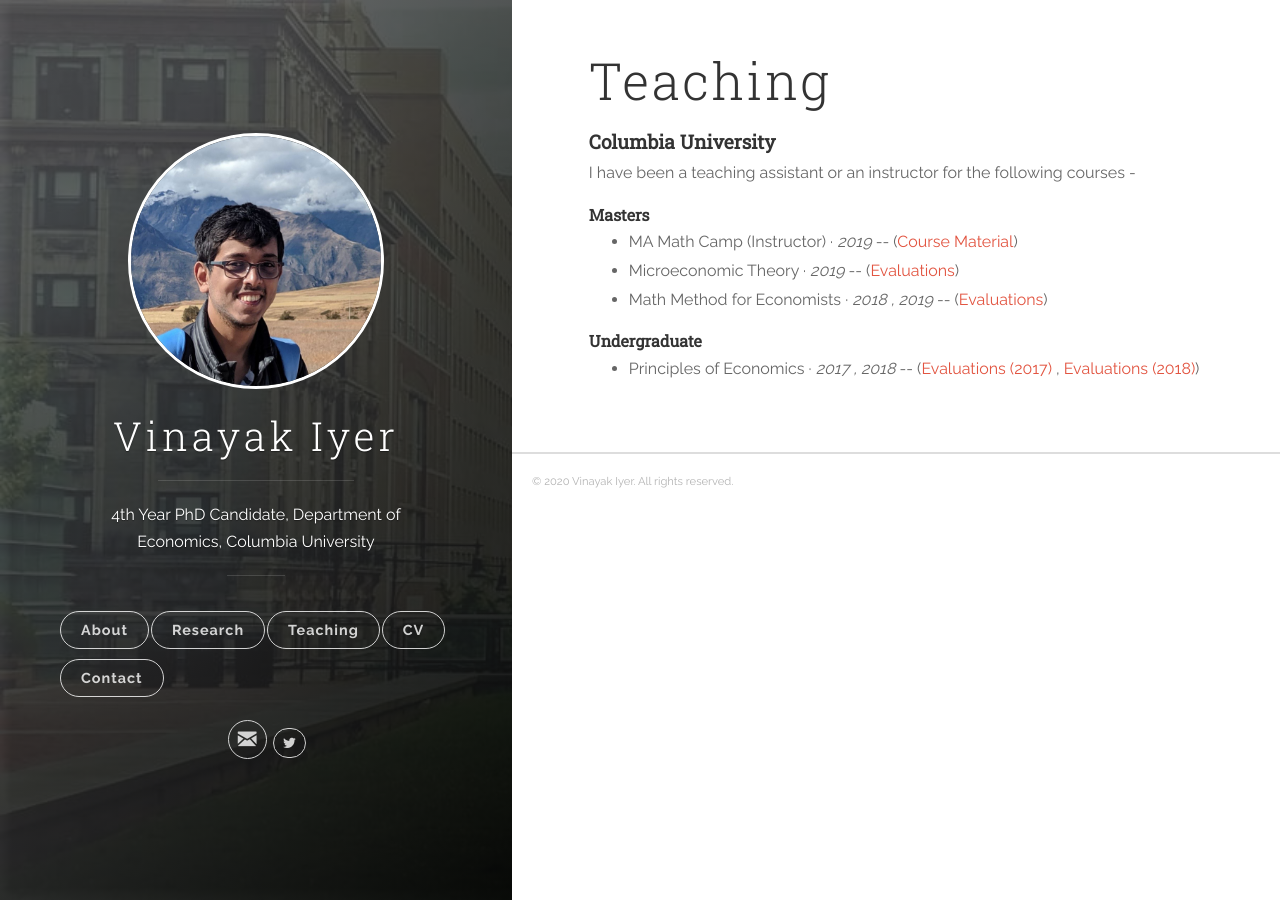
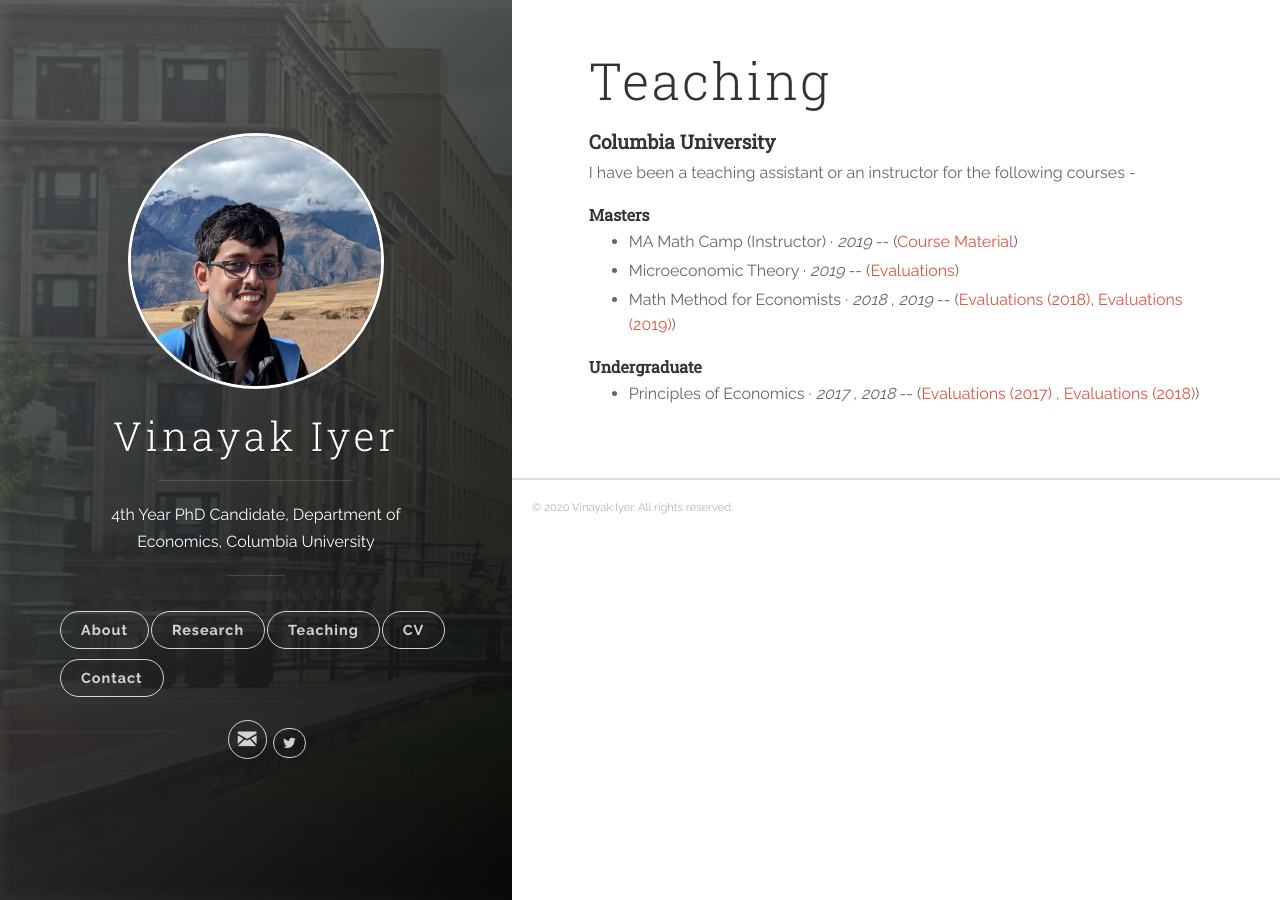
Before and after one commit to vinayakiyer/vinayakiyer.github.io, a Jekyll site: the page built from _posts/2018-06-12-teaching.markdown, in a window 1280 px wide. Built offline with Jekyll 4.4.1, drawn with Linux system fonts in a browser that asks for light colours.

Commit message:
Added Fall 2019 eval

```diff
--- a/_posts/2018-06-12-teaching.markdown
+++ b/_posts/2018-06-12-teaching.markdown
@@ -12,7 +12,7 @@ tags: [jekyll]
 <ul>
  <li> MA Math Camp (Instructor)  &middot; <em>2019</em> -- (<a href="https://github.com/vinayakiyer/Columbia-MA-Math-Camp-2019" target="_blank">Course Material</a>) </li>
   <li>Microeconomic Theory &middot; <em>2019</em> -- (<a href="{{ site.baseurl }}/files/micro2019spring.pdf" target="_blank">Evaluations</a>)</li>
-  <li>Math Method for Economists &middot;  <em>2018 , 2019</em> -- (<a href="{{ site.baseurl }}/files/math2018fall-merged.pdf" target="_blank">Evaluations</a>)</li>
+  <li>Math Method for Economists &middot;  <em>2018 , 2019</em> -- (<a href="{{ site.baseurl }}/files/math2018fall-merged.pdf" target="_blank">Evaluations (2018)</a>, <a href="{{ site.baseurl }}/files/math2019fall.pdf" target="_blank">Evaluations (2019)</a>)</li>
 </ul>
 
 <h5 id="undergrad"><strong>Undergraduate</strong></h5>
```
